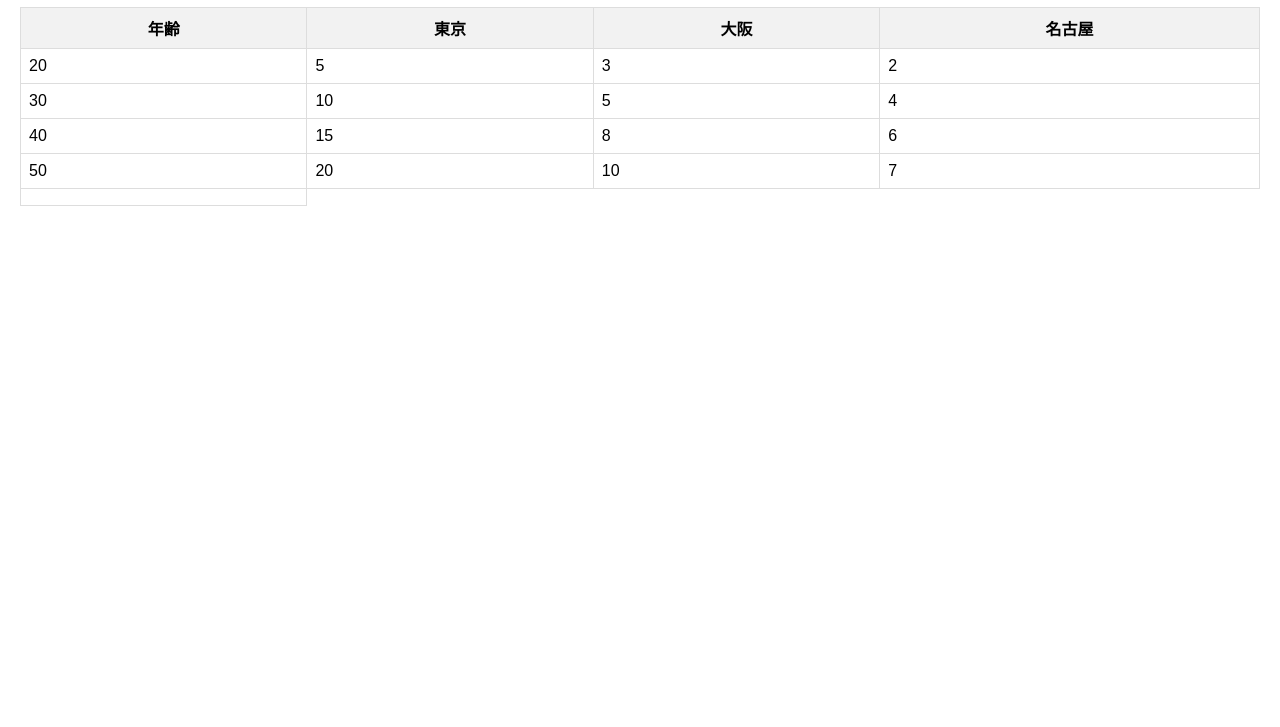
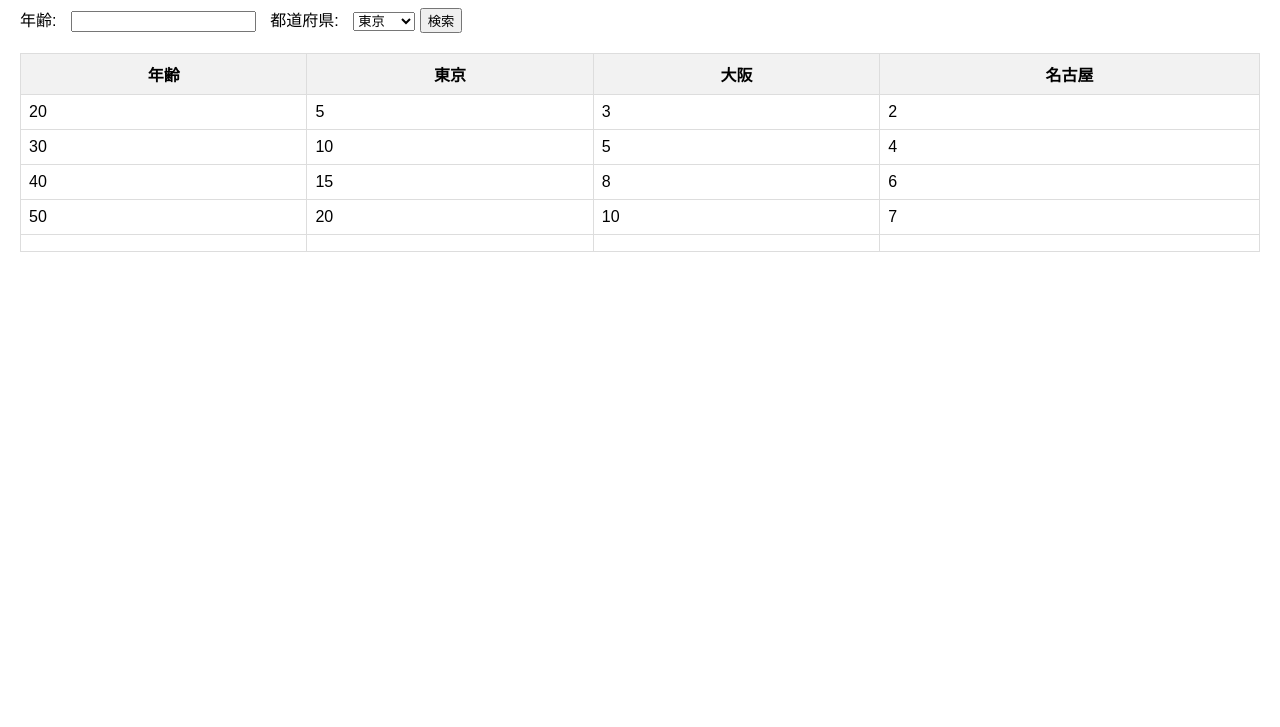
Before and after one commit to blackaru/HowManyPeople, a plain HTML site: page index.html in a window 1280 px wide. Shown: the part 73-800 px from the top of the page. Drawn offline with Linux system fonts and the light colour scheme.

Commit message:
コミットre3

```diff
--- a/index.html
+++ b/index.html
@@ -2,7 +2,7 @@
 <html lang="ja">
 <head>
     <meta charset="UTF-8">
-    <title>CSV to HTML</title>
+    <title>CSV to HTML Search</title>
     <style>
         body {
             font-family: Arial, sans-serif;
@@ -11,6 +11,7 @@
         .result-table {
             width: 100%;
             border-collapse: collapse;
+            margin-top: 20px;
         }
         .result-table th, .result-table td {
             border: 1px solid #ddd;
@@ -19,11 +20,32 @@
         .result-table th {
             background-color: #f2f2f2;
         }
+        .search-form {
+            margin-bottom: 20px;
+        }
+        .search-form label {
+            margin-right: 10px;
+        }
+        .search-form input {
+            margin-right: 10px;
+        }
     </style>
 </head>
 <body>
 
-<h1>CSV to HTML</h1>
+<h1>CSV to HTML Search</h1>
+
+<div class="search-form">
+    <label for="age">年齢:</label>
+    <input type="number" id="age" name="age" min="0">
+    <label for="city">都道府県:</label>
+    <select id="city" name="city">
+        <option value="東京">東京</option>
+        <option value="大阪">大阪</option>
+        <option value="名古屋">名古屋</option>
+    </select>
+    <button type="button" onclick="search()">検索</button>
+</div>
 
 <table class="result-table" id="csv-table">
     <thead>
--- a/script.js
+++ b/script.js
@@ -1,5 +1,6 @@
 // CSVデータのURL
 const csvFile = 'data.csv';
+let csvData = [];
 
 // HTMLテーブルを生成する関数
 function generateTable(data) {
@@ -7,9 +8,14 @@ function generateTable(data) {
     const tbody = table.querySelector('tbody');
     const thead = table.querySelector('thead');
 
+    // テーブルをクリア
+    tbody.innerHTML = '';
+    thead.innerHTML = '';
+
     // カラムヘッダーを生成
+    if (data.length > 0) {
         const theadRow = document.createElement('tr');
-    data[0].forEach(col => {
+        Object.keys(data[0]).forEach(col => {
             const th = document.createElement('th');
             th.textContent = col;
             theadRow.appendChild(th);
@@ -17,9 +23,9 @@ function generateTable(data) {
         thead.appendChild(theadRow);
 
         // データをテーブルに追加
-    data.slice(1).forEach(rowData => {
+        data.forEach(rowData => {
             const tr = document.createElement('tr');
-        rowData.forEach(cellData => {
+            Object.values(rowData).forEach(cellData => {
                 const td = document.createElement('td');
                 td.textContent = cellData;
                 tr.appendChild(td);
@@ -27,15 +33,24 @@ function generateTable(data) {
             tbody.appendChild(tr);
         });
     }
+}
 
-// CSVファイルを読み込む関数
+// CSVファイルを読み込んでパースする関数
 function loadCsvFile(file) {
     return new Promise((resolve, reject) => {
         const xhr = new XMLHttpRequest();
         xhr.onreadystatechange = function() {
             if (xhr.readyState === XMLHttpRequest.DONE) {
                 if (xhr.status === 200) {
-                    resolve(xhr.responseText);
+                    const rows = xhr.responseText.split('\n').map(row => row.split(','));
+                    const headers = rows[0];
+                    const data = rows.slice(1).map(row => {
+                        return headers.reduce((acc, header, i) => {
+                            acc[header] = row[i];
+                            return acc;
+                        }, {});
+                    });
+                    resolve(data);
                 } else {
                     reject(new Error('CSV読み込みエラー'));
                 }
@@ -46,12 +61,26 @@ function loadCsvFile(file) {
     });
 }
 
-// ページ読み込み時にCSVファイルを読み込んでHTMLテーブルに変換する
+// 検索機能
+function search() {
+    const ageInput = document.querySelector('#age').value;
+    const cityInput = document.querySelector('#city').value;
+
+    const filteredData = csvData.filter(row => {
+        const ageMatch = ageInput ? row['年齢'] === ageInput : true;
+        const cityMatch = cityInput ? row[cityInput] : true;
+        return ageMatch && cityMatch;
+    });
+
+    generateTable(filteredData);
+}
+
+// ページ読み込み時にCSVファイルを読み込む
 document.addEventListener('DOMContentLoaded', function() {
     loadCsvFile(csvFile)
-        .then(csv => {
-            const rows = csv.split('\n').map(row => row.split(','));
-            generateTable(rows);
+        .then(data => {
+            csvData = data;
+            generateTable(data);
         })
         .catch(error => console.error('CSV読み込みエラー:', error));
 });
```
Lines whose indentation alone changed are shown as unchanged.
